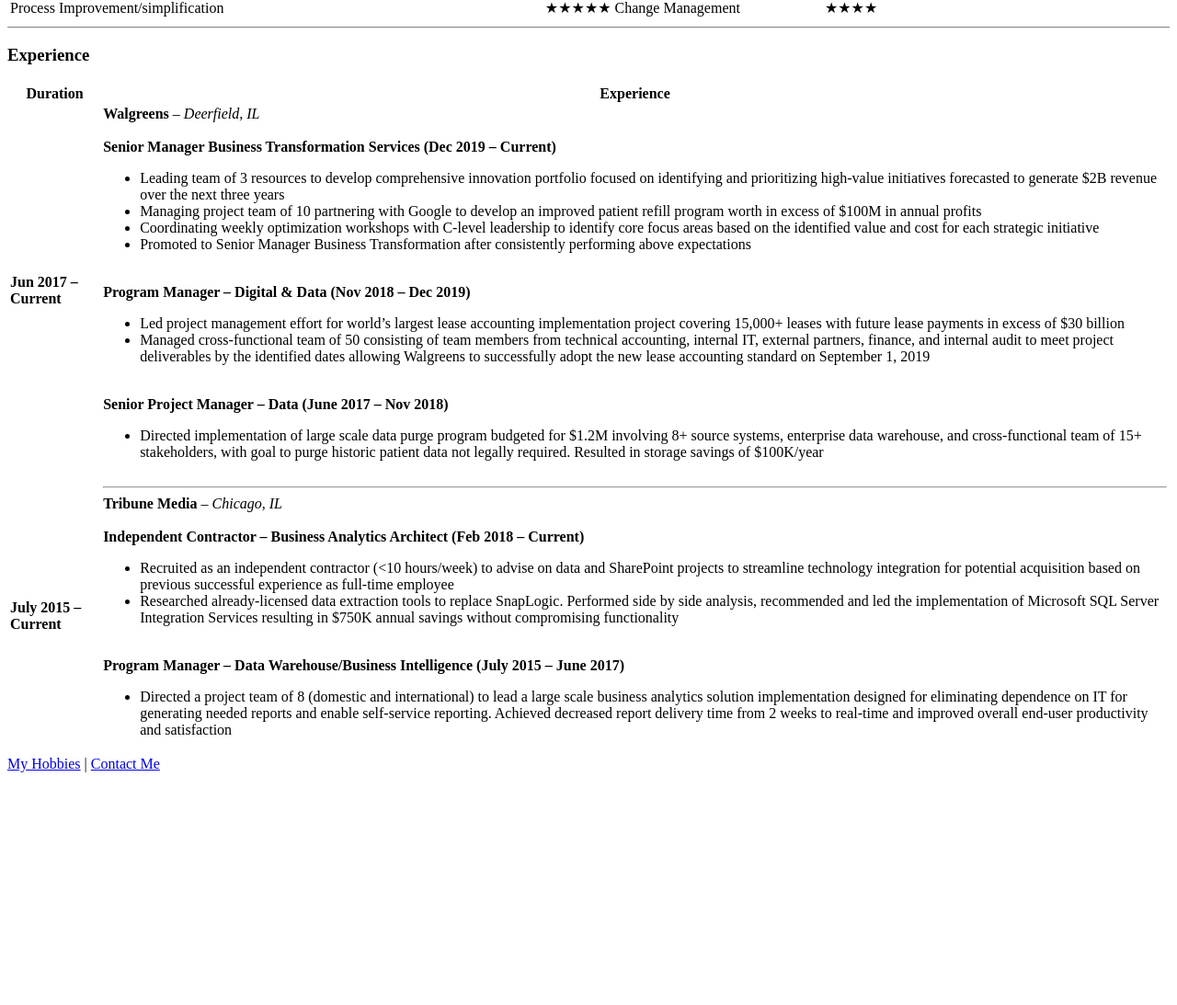
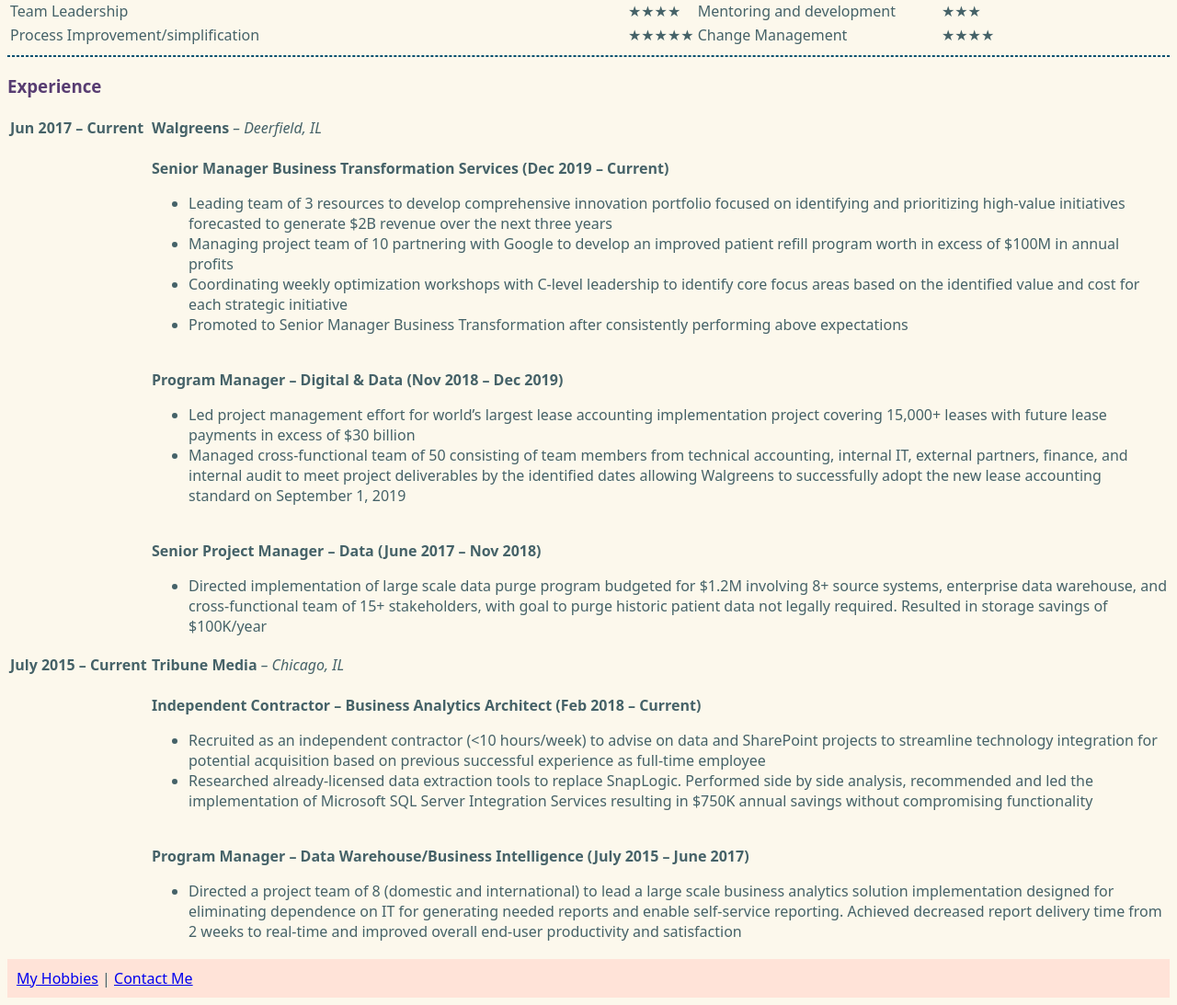
Before and after one commit to rizkhurshid/CV, a plain HTML site: page index.html in a window 1280 px wide. Shown: the part 320-1413 px from the top of the page at 92% size. Before the commit the page ends 1168 px from the top, so only its background shows below. Drawn offline with Linux system fonts and the light colour scheme.

Commit message:
Add files via upload
CSS changes

```diff
--- a/index.html
+++ b/index.html
@@ -6,7 +6,38 @@
         <meta charset="utf-8" name="author" />
         <meta name="author" content="Riz Khurshid" />
         <meta name="description" content="First page learning everything from scratch" /> <!-- this come in the search engine description-->
-        <title>🥾Riz Personal Page</title>
+        <title>🥾 Riz Personal Page</title>
+
+        <style>
+        /*https://colorhunt.co/palette/219763*/
+          body {
+            background-color: #fcf8ec;
+            color:#456268;
+            font-family: system-ui;
+          }
+
+          h1,h3 {
+            color:#583d72;
+          }
+
+          hr{
+            border-style: dashed;
+            border-width: thin;
+            border-color: #03506f;
+          }
+
+          .experience td{
+            vertical-align: top;
+            min-width: 150px;
+          }
+
+          .footer{
+            background-color: #ffe3d8;
+            padding: 10px;
+          }
+
+        </style>
+
       </head>
 
       <body>
@@ -26,7 +57,7 @@
             </tr>
           </tbody>
         </table>
-        <hr size="1" noshade />
+        <hr />
         <h3>Expertise</h3>
         <table>
           <tbody>
@@ -50,16 +81,16 @@
             </tr>
           </tbody>
         </table>
-        <hr size="1" noshade />
+        <hr />
         <h3>Experience</h3>
         <table>
-          <thead>
+    <!--      <thead>
             <tr>
               <th>Duration</th>
               <th>Experience</th>
             </tr>
-          </thead>
-          <tbody>
+          </thead>-->
+          <tbody class=experience>
             <tr>
               <td><strong>Jun 2017 – Current</strong></td>
               <td><strong>Walgreens</strong><em> – Deerfield, IL</em>
@@ -86,8 +117,7 @@
 
             <tr>
               <td><strong>July 2015 – Current</strong></td>
-              <td>
-                <hr /><strong>Tribune Media</strong><em> – Chicago, IL</em>
+              <td><strong>Tribune Media</strong><em> – Chicago, IL</em>
                 <br /><br /><strong>Independent Contractor – Business Analytics Architect (Feb 2018 – Current)</strong>
                 <ul>
                   <li>Recruited as an independent contractor (<10 hours/week) to advise on data and SharePoint projects to streamline technology integration for potential acquisition based on previous successful experience as full-time employee</li>
@@ -105,7 +135,9 @@
           <tfoot></tfoot>
         </table>
 
-        <a href="hobbies.html">My Hobbies</a> | <a href="contact.html">Contact Me</a>
+        <div class="footer">
+          <a href="hobbies.html">My Hobbies</a> | <a href="contact.html">Contact Me</a>
+        </div>
 
       </body>
 
```
Also changed, not shown: contact.html (+1 -1 lines), hobbies.html (+1 -1 lines).
